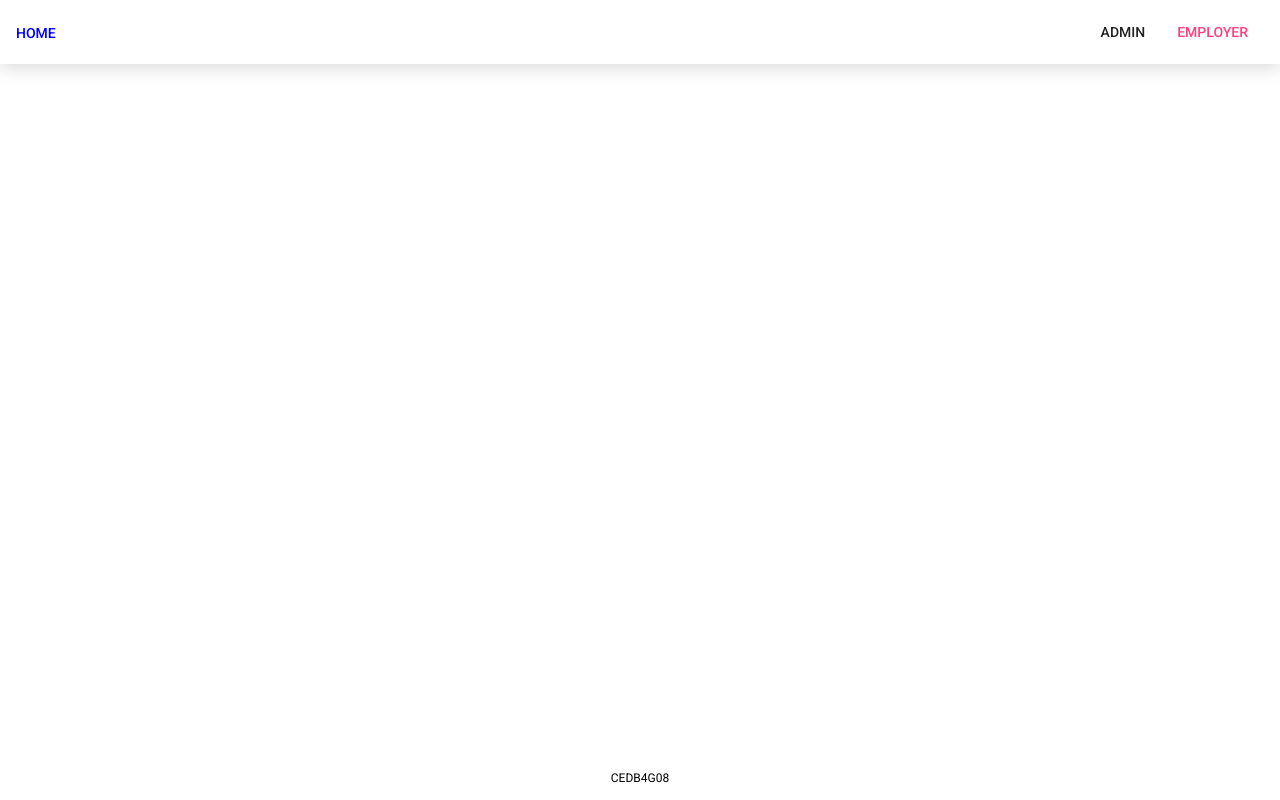
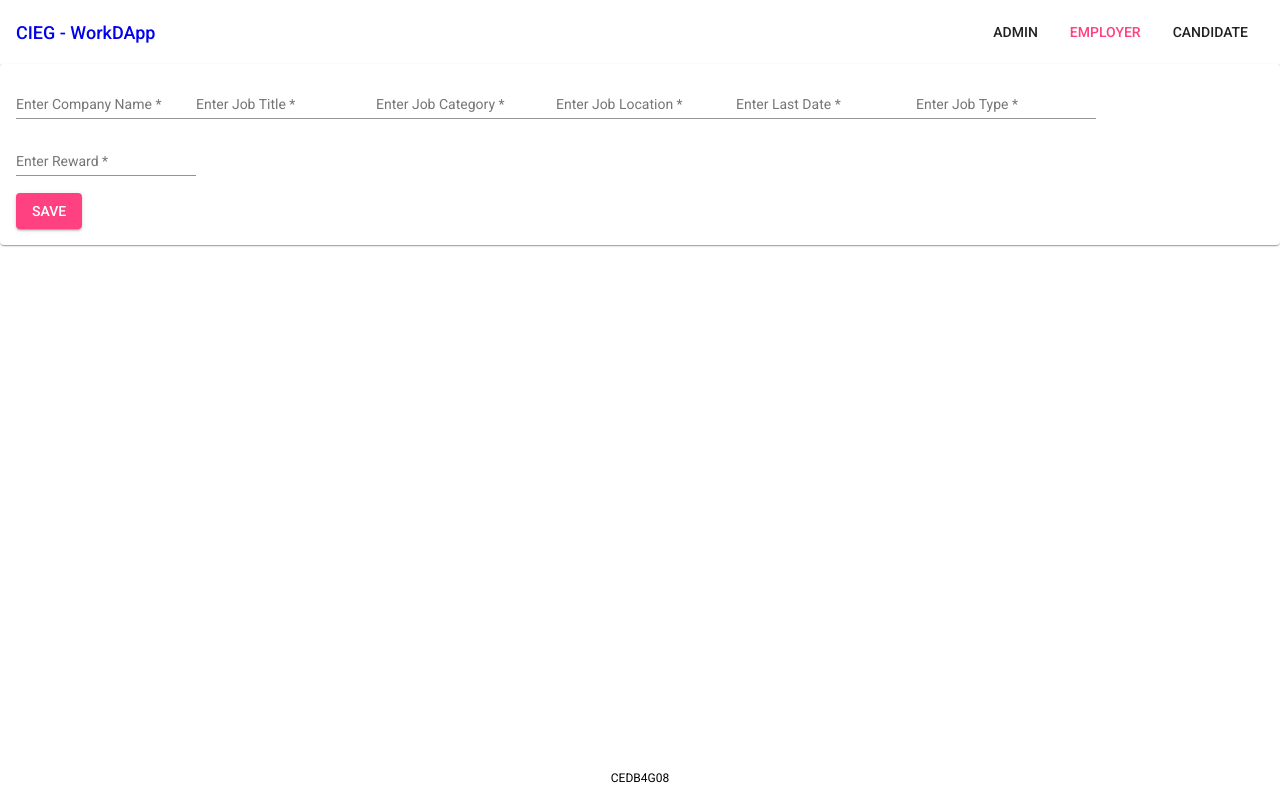
Before and after one commit to jonitjoseph/Job-DApp, an Angular app in the folder frontend/: page /employer in a window 1280 px wide. Built offline with nearby package versions, Linux system fonts and the light colour scheme.

Commit message:
candidate

```diff
--- a/frontend/src/app/admin/admin.component.html
+++ b/frontend/src/app/admin/admin.component.html
@@ -0,0 +1,35 @@
+<mat-card class="create-card">
+  <form [formGroup]="form" (submit)="onSubmit()">
+    <mat-form-field>
+      <mat-label>Enter Name</mat-label>
+      <input
+        matInput
+        type="text"
+        placeholder="ex: Abc"
+        name="name"
+        formControlName="name"
+      />
+      <mat-error *ngIf="form.get('name').hasError('minlength')"
+        >Please Enter 3+ characters</mat-error
+      >
+      <mat-error *ngIf="form.get('name').hasError('required')"
+        >Please Enter Name</mat-error
+      >
+    </mat-form-field>
+
+    <mat-form-field class="example-full-width">
+      <mat-label>Enter Address</mat-label>
+      <input
+        matInput
+        placeholder="ex: 0Xa1sf5s65dEaR6s5Fdvkv7jd2"
+        name="address"
+        formControlName="address"
+      />
+      <mat-error *ngIf="form.get('address').invalid"
+        >Please Enter Address</mat-error
+      >
+    </mat-form-field>
+    <br />
+    <button mat-raised-button color="accent" type="submit">SAVE</button>
+  </form>
+</mat-card>
--- a/frontend/src/app/admin/admin.component.ts
+++ b/frontend/src/app/admin/admin.component.ts
@@ -1,5 +1,5 @@
 import { Component, OnInit } from '@angular/core';
-import { FormGroup, FormControl } from '@angular/forms';
+import { FormGroup, FormControl, Validators } from '@angular/forms';
 
 @Component({
   selector: 'app-admin',
@@ -7,15 +7,20 @@ import { FormGroup, FormControl } from '@angular/forms';
   styleUrls: ['./admin.component.css'],
 })
 export class AdminComponent implements OnInit {
-  userForm: FormGroup;
+  form: FormGroup;
 
   constructor() {}
 
   ngOnInit(): void {
-    this.userForm = new FormGroup({
-      username: new FormControl(null),
-      email: new FormControl(null),
-      gender: new FormControl(null)
+    this.form = new FormGroup({
+      name: new FormControl(null, {
+        validators: [Validators.required, Validators.minLength(3)],
+      }),
+      address: new FormControl(null, { validators: [Validators.required] }),
     });
   }
+
+  onSubmit() {
+    console.log(this.form);
+  }
 }
--- a/frontend/src/app/app-routing.module.ts
+++ b/frontend/src/app/app-routing.module.ts
@@ -2,10 +2,12 @@ import { NgModule } from '@angular/core';
 import { Routes, RouterModule } from '@angular/router';
 import { AdminComponent } from './admin/admin.component';
 import { EmployerComponent } from './employer/employer.component';
+import { CandidateComponent } from './candidate/candidate.component';
 
 const routes: Routes = [
   { path: 'admin', component: AdminComponent },
   { path: 'employer', component: EmployerComponent },
+  { path: 'candidate', component: CandidateComponent },
 ];
 
 @NgModule({
--- a/frontend/src/app/app.module.ts
+++ b/frontend/src/app/app.module.ts
@@ -11,6 +11,7 @@ import { HeaderComponent } from './header/header.component';
 import { FooterComponent } from './footer/footer.component';
 import { AdminComponent } from './admin/admin.component';
 import { EmployerComponent } from './employer/employer.component';
+import { CandidateComponent } from './candidate/candidate.component';
 
 @NgModule({
   declarations: [
@@ -19,6 +20,7 @@ import { EmployerComponent } from './employer/employer.component';
     FooterComponent,
     AdminComponent,
     EmployerComponent,
+    CandidateComponent,
   ],
   imports: [
     BrowserModule,
--- /dev/null
+++ b/frontend/src/app/candidate/candidate.component.html
@@ -0,0 +1,98 @@
+<mat-card class="create-card">
+    <form [formGroup]="form" (submit)="onSubmit()">
+      <mat-form-field>
+        <mat-label>Enter Name</mat-label>
+        <input
+          matInput
+          type="text"
+          placeholder="ex: Adam"
+          name="name"
+          formControlName="name"
+        />
+        <mat-error *ngIf="form.get('name').hasError('required')"
+          >Please Enter Name</mat-error
+        >
+      </mat-form-field>
+      <mat-form-field>
+        <mat-label>Enter Age</mat-label>
+        <input
+          matInput
+          type="text"
+          placeholder="ex: 20"
+          name="age"
+          formControlName="age"
+        />
+        <mat-error *ngIf="form.get('age').hasError('required')"
+          >Please Enter Age</mat-error
+        >
+      </mat-form-field>
+      <mat-form-field>
+        <mat-label>Enter Institution Name</mat-label>
+        <input
+          matInput
+          type="text"
+          placeholder="ex: IIITMK"
+          name="instName"
+          formControlName="instName"
+        />
+        <mat-error *ngIf="form.get('instName').hasError('required')"
+          >Please Enter Institution Name</mat-error
+        >
+      </mat-form-field>
+      <mat-form-field>
+        <mat-label>Enter Aadhar Number</mat-label>
+        <input
+          matInput
+          type="text"
+          placeholder="ex: 1234 5678"
+          name="aNumber"
+          formControlName="aNumber"
+        />
+        <mat-error *ngIf="form.get('aNumber').hasError('required')"
+          >Please Enter Aadhar Number</mat-error
+        >
+      </mat-form-field>
+      <mat-form-field>
+        <mat-label>Enter Phone Number</mat-label>
+        <input
+          matInput
+          type="text"
+          placeholder="ex: 9876543210"
+          name="phNumber"
+          formControlName="phNumber"
+        />
+        <mat-error *ngIf="form.get('phNumber').hasError('required')"
+          >Please Enter Phone Number</mat-error
+        >
+      </mat-form-field>
+      <mat-form-field>
+        <mat-label>Enter Email</mat-label>
+        <input
+          matInput
+          type="text"
+          placeholder="ex: adam@gmail.com"
+          name="email"
+          formControlName="email"
+        />
+        <mat-error *ngIf="form.get('email').hasError('required')"
+          >Please Enter Email</mat-error
+        >
+      </mat-form-field>
+      <mat-form-field>
+        <mat-label>Enter Qualification</mat-label>
+        <input
+          matInput
+          type="text"
+          placeholder="ex: B.Tech CS"
+          name="qualification"
+          formControlName="qualification"
+        />
+        <mat-error *ngIf="form.get('qualification').hasError('required')"
+          >Please Enter Qualification</mat-error
+        >
+      </mat-form-field>
+
+      <br />
+      <button mat-raised-button color="accent" type="submit">SAVE</button>
+    </form>
+  </mat-card>
--- /dev/null
+++ b/frontend/src/app/candidate/candidate.component.ts
@@ -0,0 +1,29 @@
+import { Component, OnInit } from '@angular/core';
+import { FormGroup, FormControl, Validators } from '@angular/forms';
+
+@Component({
+  selector: 'app-candidate',
+  templateUrl: './candidate.component.html',
+  styleUrls: ['./candidate.component.css'],
+})
+export class CandidateComponent implements OnInit {
+  form: FormGroup;
+
+  constructor() {}
+
+  ngOnInit(): void {
+    this.form = new FormGroup({
+      name: new FormControl(null, { validators: [Validators.required] }),
+      age: new FormControl(null, { validators: [Validators.required] }),
+      instName: new FormControl(null, { validators: [Validators.required] }),
+      aNumber: new FormControl(null, { validators: [Validators.required] }),
+      phNumber: new FormControl(null, { validators: [Validators.required] }),
+      email: new FormControl(null, { validators: [Validators.required] }),
+      qualification: new FormControl(null, { validators: [Validators.required] }),
+    });
+  }
+
+  onSubmit() {
+    console.log(this.form);
+  }
+}
--- a/frontend/src/app/employer/employer.component.html
+++ b/frontend/src/app/employer/employer.component.html
@@ -0,0 +1,98 @@
+<mat-card class="create-card">
+  <form [formGroup]="form" (submit)="onSubmit()">
+    <mat-form-field>
+      <mat-label>Enter Company Name</mat-label>
+      <input
+        matInput
+        type="text"
+        placeholder="ex: Google"
+        name="companyName"
+        formControlName="companyName"
+      />
+      <mat-error *ngIf="form.get('companyName').hasError('required')"
+        >Please Enter Company Name</mat-error
+      >
+    </mat-form-field>
+    <mat-form-field>
+      <mat-label>Enter Job Title</mat-label>
+      <input
+        matInput
+        type="text"
+        placeholder="ex: Junior Developer"
+        name="jobTitle"
+        formControlName="jobTitle"
+      />
+      <mat-error *ngIf="form.get('jobTitle').hasError('required')"
+        >Please Enter Job Title</mat-error
+      >
+    </mat-form-field>
+    <mat-form-field>
+      <mat-label>Enter Job Category</mat-label>
+      <input
+        matInput
+        type="text"
+        placeholder="ex: Developer"
+        name="jobCategory"
+        formControlName="jobCategory"
+      />
+      <mat-error *ngIf="form.get('jobCategory').hasError('required')"
+        >Please Enter Job Category</mat-error
+      >
+    </mat-form-field>
+    <mat-form-field>
+      <mat-label>Enter Job Location</mat-label>
+      <input
+        matInput
+        type="text"
+        placeholder="ex: Newyork"
+        name="jobLocation"
+        formControlName="jobLocation"
+      />
+      <mat-error *ngIf="form.get('jobLocation').hasError('required')"
+        >Please Enter Job Location</mat-error
+      >
+    </mat-form-field>
+    <mat-form-field>
+      <mat-label>Enter Last Date</mat-label>
+      <input
+        matInput
+        type="text"
+        placeholder="ex: time"
+        name="lastDate"
+        formControlName="lastDate"
+      />
+      <mat-error *ngIf="form.get('lastDate').hasError('required')"
+        >Please Enter Last Date</mat-error
+      >
+    </mat-form-field>
+    <mat-form-field>
+      <mat-label>Enter Job Type</mat-label>
+      <input
+        matInput
+        type="text"
+        placeholder="ex: Fulltime, Parttime, Contract, Remote, Internship"
+        name="jobType"
+        formControlName="jobType"
+      />
+      <mat-error *ngIf="form.get('jobType').hasError('required')"
+        >Please Enter Job Type</mat-error
+      >
+    </mat-form-field>
+    <mat-form-field>
+      <mat-label>Enter Reward</mat-label>
+      <input
+        matInput
+        type="text"
+        placeholder="ex: $100"
+        name="reward"
+        formControlName="reward"
+      />
+      <mat-error *ngIf="form.get('reward').hasError('required')"
+        >Please Enter Reward</mat-error
+      >
+    </mat-form-field>
+
+    <br />
+    <button mat-raised-button color="accent" type="submit">SAVE</button>
+  </form>
+</mat-card>
--- a/frontend/src/app/employer/employer.component.ts
+++ b/frontend/src/app/employer/employer.component.ts
@@ -1,15 +1,29 @@
 import { Component, OnInit } from '@angular/core';
+import { FormGroup, FormControl, Validators } from '@angular/forms';
 
 @Component({
   selector: 'app-employer',
   templateUrl: './employer.component.html',
-  styleUrls: ['./employer.component.css']
+  styleUrls: ['./employer.component.css'],
 })
 export class EmployerComponent implements OnInit {
+  form: FormGroup;
 
-  constructor() { }
+  constructor() {}
 
   ngOnInit(): void {
+    this.form = new FormGroup({
+      companyName: new FormControl(null, { validators: [Validators.required] }),
+      jobTitle: new FormControl(null, { validators: [Validators.required] }),
+      jobCategory: new FormControl(null, { validators: [Validators.required] }),
+      jobLocation: new FormControl(null, { validators: [Validators.required] }),
+      lastDate: new FormControl(null, { validators: [Validators.required] }),
+      jobType: new FormControl(null, { validators: [Validators.required] }),
+      reward: new FormControl(null, { validators: [Validators.required] }),
+    });
   }
 
+  onSubmit() {
+    console.log(this.form);
+  }
 }
--- a/frontend/src/app/header/header.component.css
+++ b/frontend/src/app/header/header.component.css
@@ -14,7 +14,11 @@ ul {
 .spacer {
   flex: 1 1 auto;
 }
-.nav{
+.nav {
   background-color: #fff;
   box-shadow: 0 4px 17px rgba(0, 0, 0, 0.15);
 }
+.brand {
+  text-transform: none;
+  font-size: 18px;
+}
--- a/frontend/src/app/header/header.component.html
+++ b/frontend/src/app/header/header.component.html
@@ -1,6 +1,6 @@
 <mat-toolbar class="nav">
   <span>
-    <a routerLink="/">Home</a>
+    <a routerLink="/" class="brand">CIEG - WorkDApp</a>
   </span>
   <span class="spacer"></span>
   <ul>
@@ -10,5 +10,8 @@
     <li>
       <a mat-button routerLink="/employer" routerLinkActive="mat-accent">Employer</a>
     </li>
+    <li>
+      <a mat-button routerLink="/candidate" routerLinkActive="mat-accent">Candidate</a>
+    </li>
   </ul>
 </mat-toolbar>
```
Also changed, not shown: frontend/src/app/angular-material/angular-material.module.ts (+8 -4 lines), frontend/src/app/candidate/candidate.component.css (added), 1 other file (tests, documents, lock files or other folders).
